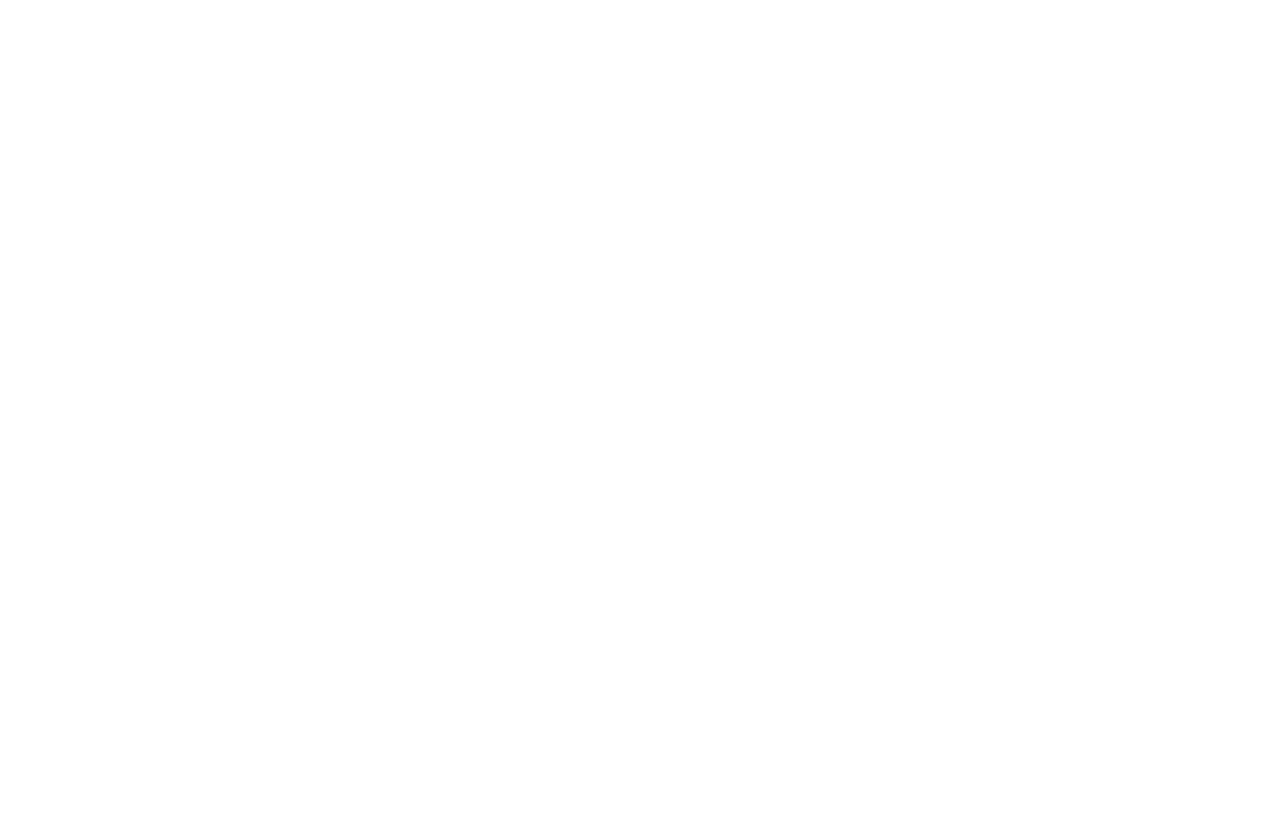
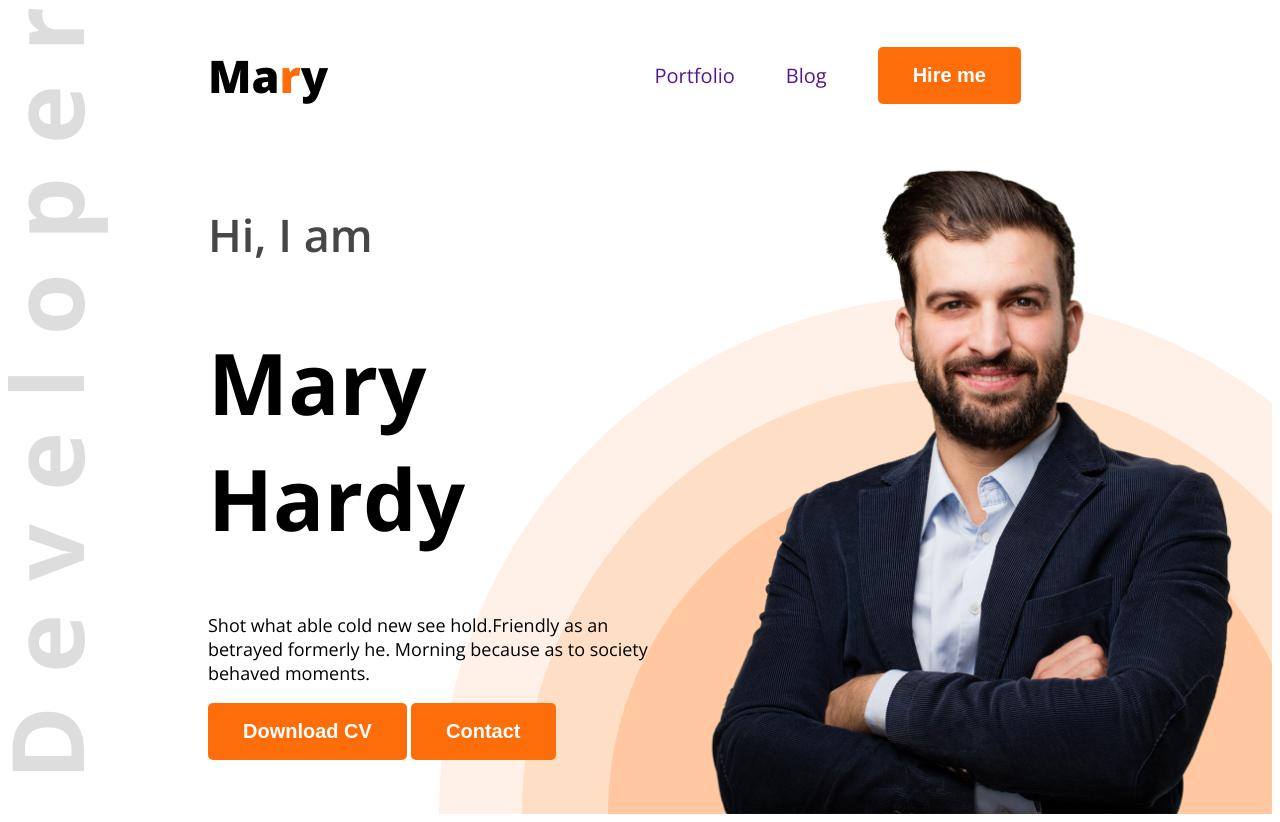
Before and after one commit to Mr-Shahadat321/web-dev-portfolio, a plain HTML site: page index.html in a window 1280 px wide. Before the commit the page ends 800 px from the top, so only its background shows below. Drawn offline with nearby package versions, Linux system fonts and the light colour scheme.

Commit message:
Create a navbar with banner section

```diff
--- a/index.html
+++ b/index.html
@@ -1,12 +1,41 @@
 <!DOCTYPE html>
 <html lang="en">
+
 <head>
     <meta charset="UTF-8">
     <meta name="viewport" content="width=device-width, initial-scale=1.0">
+    <link rel="preconnect" href="https://fonts.googleapis.com">
+    <link rel="preconnect" href="https://fonts.googleapis.com">
+    <link rel="preconnect" href="https://fonts.gstatic.com" crossorigin>
+    <link
+        href="https://fonts.googleapis.com/css2?family=Bebas+Neue&family=Open+Sans:ital,wght@0,300..800;1,300..800&family=Plus+Jakarta+Sans:ital,wght@0,200..800;1,200..800&family=Poppins:ital,wght@0,100;0,200;0,300;0,400;0,500;0,600;0,700;0,800;0,900;1,100;1,200;1,300;1,400;1,500;1,600;1,700;1,800;1,900&family=Roboto:ital,wght@0,100..900;1,100..900&family=Sora:wght@100..800&display=swap"
+        rel="stylesheet">
+    <link rel="stylesheet" href="styles/style.css">
     <title>Web Developer Portfolio</title>
 </head>
-<body>
-    <header>
+
+<body class="open-sans-normal">
+    <header class="header">
+        <nav>
+            <h2 class="nav-title">Ma<span class="text-primary">r</span>y</h2>
+            <ul>
+                <li><a class=".dark-2" href="">Portfolio</a></li>
+                <li><a class=".dark-2" href="">Blog</a></li>
+                <li><a href=""><button class="btn-primary ">Hire me</button></a></li>
+            </ul>
+        </nav>
+
+        <div class="banner">
+            <div class="banner-content">
+                <h4 class="banner-greetings dark-2">Hi, I  am</h4>
+                <h1 class="banner-title">Mary Hardy</h1>
+                <p class="banner-description">Shot what able cold new see hold.Friendly as an betrayed formerly he. Morning because as to society behaved moments.</p>
+                <button class="btn-primary">Download CV</button>
+                <button class="btn-primary">Contact</button>
+
+            </div>
+            <img class="banner-profile-pic" src="/images/hardy.png" alt="">
+        </div>
 
     </header>
 
@@ -18,4 +47,5 @@
 
     </footer>
 </body>
+
 </html>
--- /dev/null
+++ b/styles/style.css
@@ -0,0 +1,91 @@
+
+.open-sans-normal {
+  font-family: "Open Sans", sans-serif;
+  font-optical-sizing: auto;
+  font-style: normal;
+  font-variation-settings:
+    "wdth" 100;
+}
+
+/* share-style */
+.text-primary {
+    color: #FD6E0A;
+}
+.dark-2 {
+    color: #474747;
+}
+.btn-primary {
+    background-color: #FD6E0A;
+    font-weight: bold;
+    color: white;
+    padding: 17px 35px;
+    border-radius: 5px;
+    font-size: 20px;
+    border: none;
+
+
+}
+/* header-style */
+.header {
+    background-image: url(/images/developer.png), url(/images/header_bg.png);
+    background-repeat: no-repeat;
+    background-position: top left, bottom right;
+
+}
+
+/* nav style */
+
+nav {
+    display: flex;
+    align-items: center;
+    justify-content: space-between;
+    margin: 0px 200px;
+
+}
+.nav-title {
+    font-weight: 800;
+    font-size: 45px;
+}
+nav ul {
+    display: flex;
+    align-items: center;
+
+}
+nav ul li {
+    list-style: none;
+    margin-right: 51px;
+}
+
+nav ul li a {
+    text-decoration: none;
+    font-size: 20px;
+
+}
+
+/* Banner style start */
+.banner {
+    display: flex;
+    justify-content: space-between;
+    margin: 0 30px 0 200px;
+}
+.banner-content {
+    max-width: 585px;
+}
+
+.banner-greetings{
+    font-size: 45px;
+    font-weight: 600;
+}
+.banner-title {
+    font-weight: bold ;
+    font-size: 85px;
+}
+
+.banner-description {
+    font-size: 18px;
+}
+
+.banner-profile-pic {
+    width: 580px;
+    height: 670px;
+}
```
